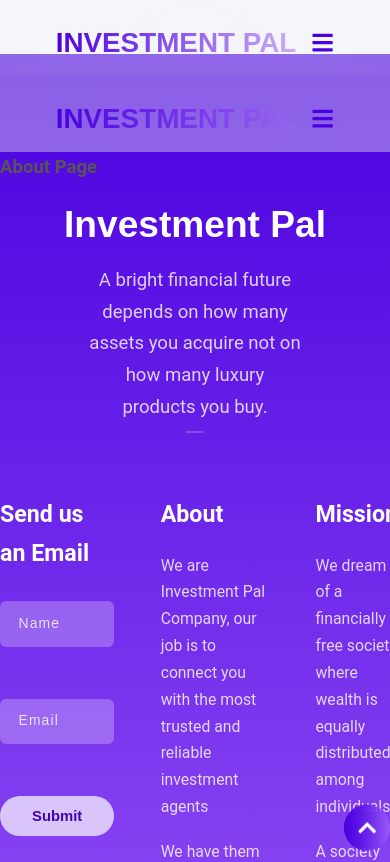
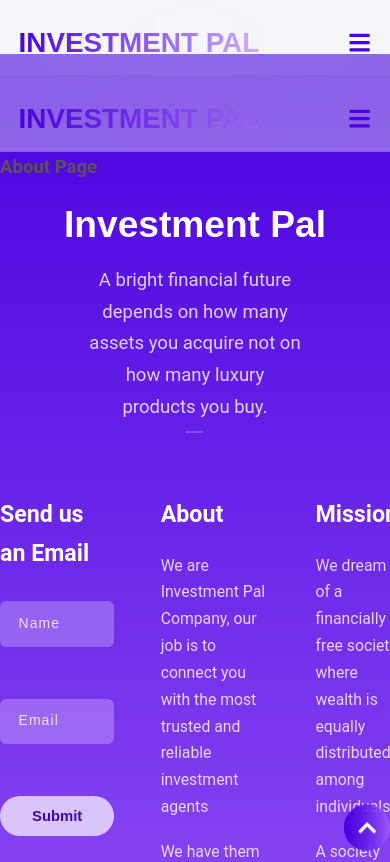
Before and after one commit to ChrisNze/ChrisNze, a React (Create React App) app: page /about in a window 390 px wide. Shown: the top 862 px of the page. Built offline with nearby package versions, Linux system fonts and the light colour scheme.

Commit message:
mobile view modified

```diff
--- a/src/Static/Css/navigation.module.css
+++ b/src/Static/Css/navigation.module.css
@@ -71,6 +71,9 @@
 /* Media query */
 
 @media only all and (max-width: 1024px) {
+	.navigation {
+		padding: 2rem 2rem 1rem 2rem;
+	}
 	.mobile_navigation {
 		display: block;
 	}
```
